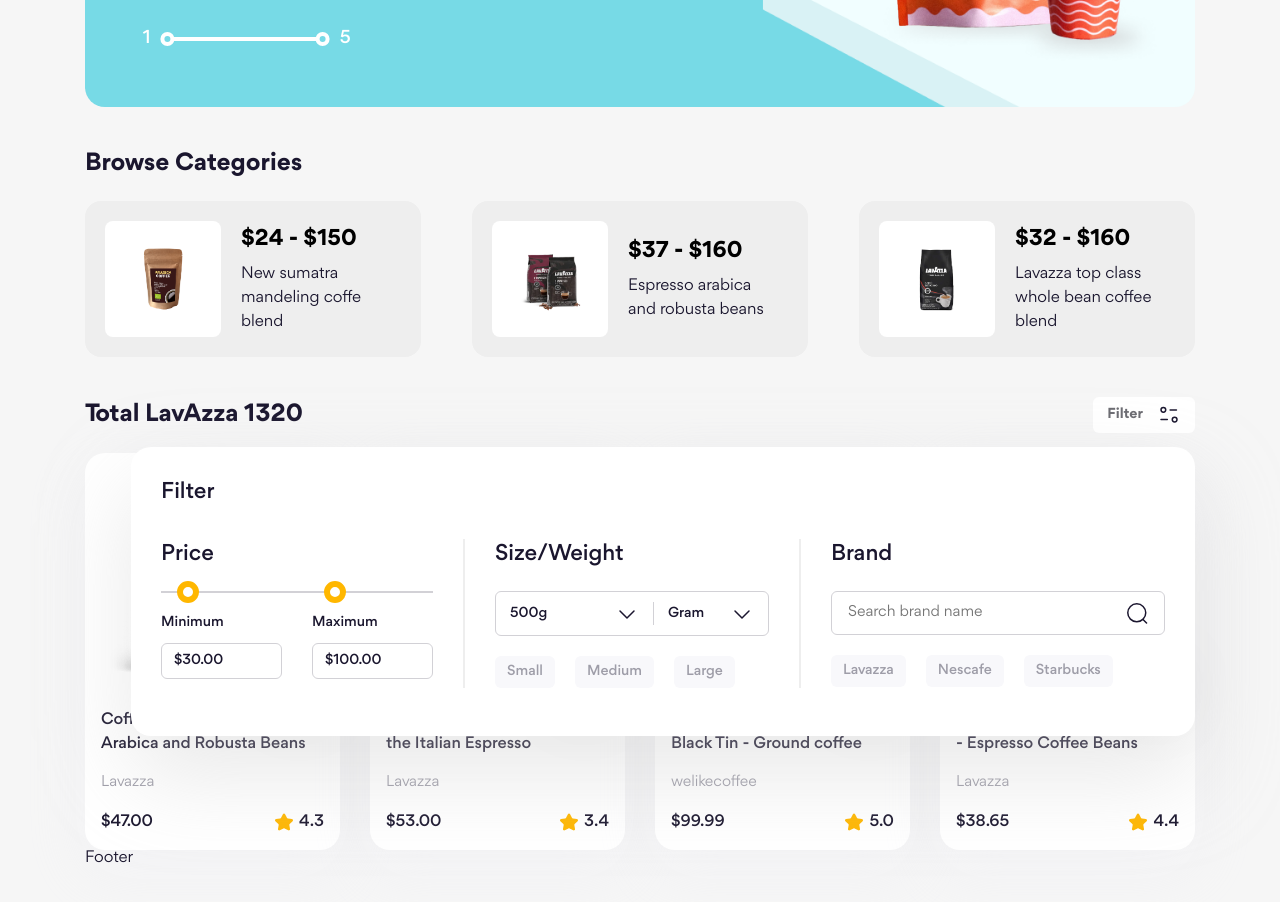
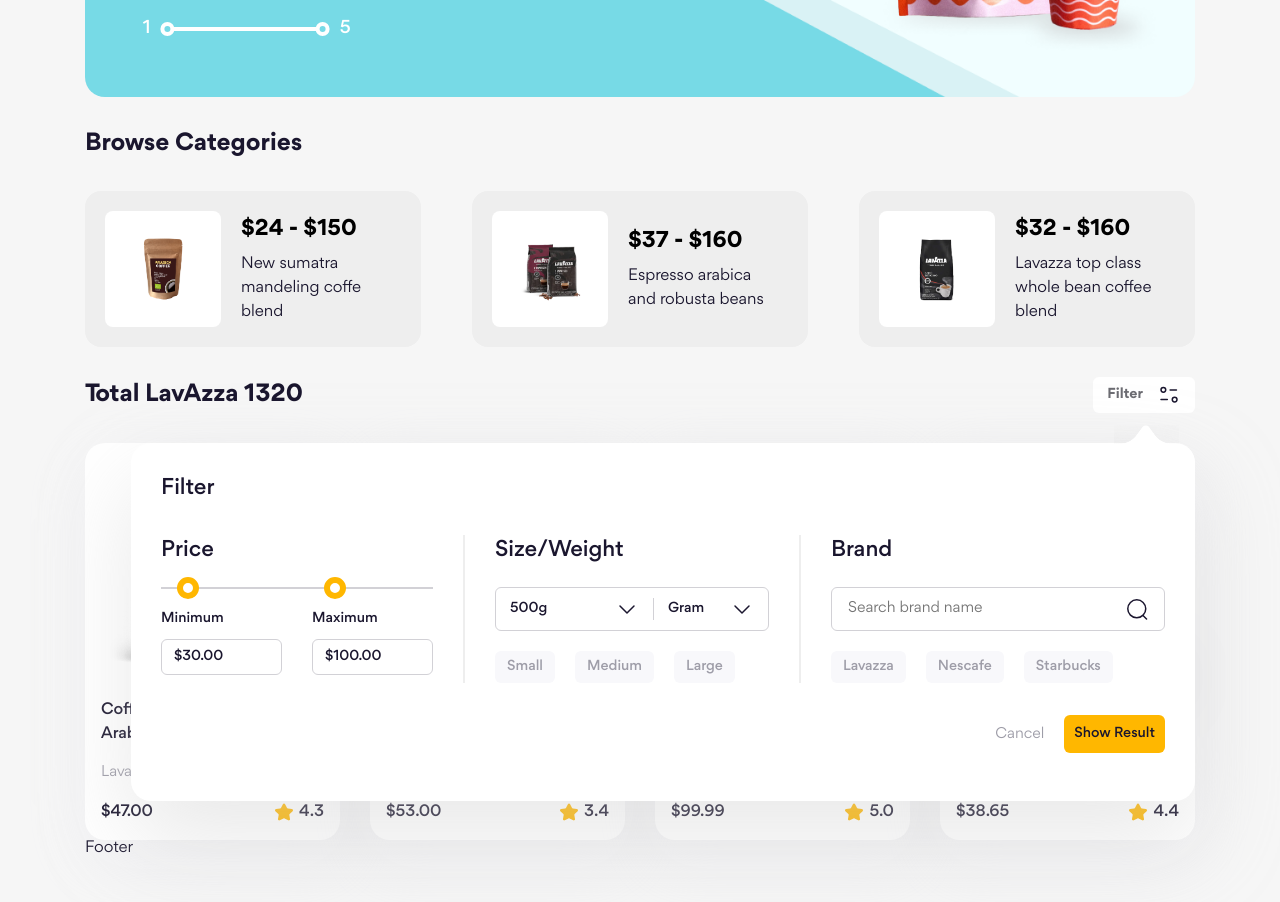
Before and after one commit to damtrihaiz/project-grocerymart, a website: page index.html in a window 1280 px wide. Shown: the part 420-1322 px from the top of the page. Drawn offline with Linux system fonts and the light colour scheme.

Commit message:
Làm form filter sản phẩm #4

```diff
--- a/index.html
+++ b/index.html
@@ -109,6 +109,7 @@
                         </button>
 
                         <div class="filter">
+                            <img src="./assets/icons/arrow-up.png" alt="" class="filter__arrow" />
                             <h3 class="filter__heading">Filter</h3>
                             <form action="" class="filter__form">
                                 <div class="filter__row">
@@ -221,6 +222,10 @@
                                         </div>
                                     </div>
                                 </div>
+                                <div class="filter__row filter__footer">
+                                    <button class="btn btn--text filter__footer-cancel">Cancel</button>
+                                    <button class="btn btn--primary filter__footer-result">Show Result</button>
+                                </div>
                             </form>
                         </div>
                     </div>
--- a/scss/components/_button.scss
+++ b/scss/components/_button.scss
@@ -39,3 +39,48 @@
         display: none;
     }
 }
+
+// Buttons
+
+.btn {
+    height: 46px;
+    padding: 0 20px;
+
+    font-weight: 500;
+    font-size: 1.6rem;
+
+    border-radius: 6px;
+    background-color: #f8f8fb;
+
+    user-select: none;
+
+    &--text {
+        color: #9e9da8;
+        background-color: transparent;
+        font-weight: 400;
+    }
+
+    &--primary {
+        background-color: #ffb700;
+    }
+
+    &--outline {
+        background-color: transparent;
+        border-radius: 10px;
+        border: 1px solid #d2d1d6;
+    }
+
+    &--rounded {
+        border-radius: 99px;
+    }
+
+    &[disabled],
+    &--disabled {
+        opacity: 0.5;
+        pointer-events: none;
+    }
+
+    &:hover {
+        opacity: 0.9;
+    }
+}
--- a/scss/components/_filter-form.scss
+++ b/scss/components/_filter-form.scss
@@ -8,13 +8,20 @@
 .filter {
     position: absolute;
     right: 0;
-    top: 50px;
+    top: 66px;
 
     padding: 30px;
     border-radius: 20px;
 
     background-color: var(--filter-form-bg);
     box-shadow: 0px 40px 90px var(--filter-form-shadow);
+
+    &__arrow {
+        height: 20.5px;
+        position: absolute;
+        top: -18px;
+        right: 16px;
+    }
 
     &__heading {
         font-size: 2.2rem;
@@ -117,7 +124,7 @@
             display: flex;
             align-items: center;
             padding: 5px 0;
-            height: 45px;
+            height: 44px;
         }
         &-select {
             display: flex;
@@ -170,4 +177,23 @@
         margin: 0 30px;
         border: 1px solid #eeeeee;
     }
+
+    &__footer {
+        justify-content: end;
+        gap: 10px;
+        margin-top: 32px;
+
+        &-cancel,
+        &-result {
+            padding: 0 10px;
+            height: 38px;
+        }
+
+        &-result {
+            font-size: 1.4rem;
+        }
+        &-cancel {
+            font-size: 1.5rem;
+        }
+    }
 }
--- a/scss/pages/_home.scss
+++ b/scss/pages/_home.scss
@@ -2,7 +2,7 @@
 
 .home {
     &__container {
-        margin-top: 40px;
+        margin-top: 30px;
 
         @include abstracts.screen(md) {
             margin-top: 30px;
@@ -28,6 +28,6 @@
         display: flex;
         align-items: center;
         justify-content: space-between;
-        margin-bottom: 20px;
+        margin-bottom: 30px;
     }
 }
```
Also changed, not shown: assets/css/main.css, assets/icons/arrow-up.png (added), 1 other file.
